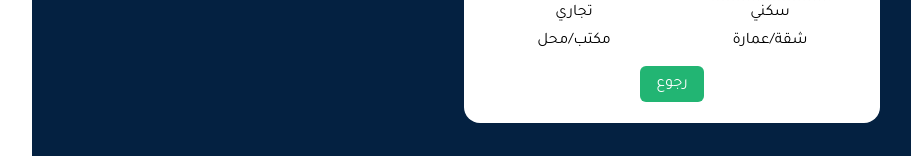
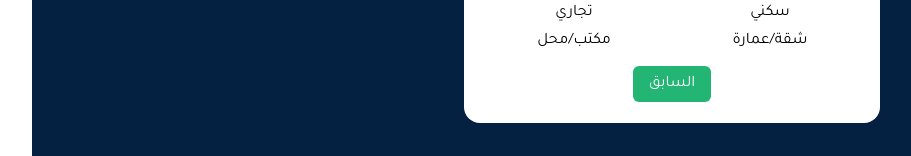
Before and after one commit to AbdullahAbdelmouty/alagd, a Next.js app: page /order in a window 1280 px wide. Both pictures are taken after a click on the button "التالي". Shown: the part 454-610 px from the top of the page, without its empty margins (52-963 px from the left). Built offline with nearby package versions, Linux system fonts and the light colour scheme.

Commit message:
handle buttons

```diff
--- a/components/CommercialComponents/Resid_Owner_Form.tsx
+++ b/components/CommercialComponents/Resid_Owner_Form.tsx
@@ -13,7 +13,7 @@ import Step_Six from "../ResidentialComponents/Form_Steps/Step_Six";
 import Swal from 'sweetalert2'
 import ProgressBar from 'react-bootstrap/ProgressBar';
 
-function Resid_Owner_Form() {
+function Resid_Owner_Form({setBackBtn2,setBackToProperty}:{setBackBtn2:Function,setBackToProperty:Function}) {
   type FormData = {
     owner_id: number
     owner_phone: number
@@ -233,6 +233,9 @@ function Resid_Owner_Form() {
             goTo(4)
           }
             }
+            setBackBtn2(false);
+            currentStepIndex === 0 && setBackToProperty(true);
+            currentStepIndex > 0 && setBackToProperty(false);
   return (
     <>
     {!isLastStep&&<div className="setpsContainer">
@@ -257,8 +260,10 @@ function Resid_Owner_Form() {
     </div>}
     <Form onSubmit={onSubmit}  noValidate validated={validated}  className="p-2">
         {step}
-        {!isLastStep&&<Button variant="primary" className='btnGreen'  type="submit" >{isLastStep ? "ارسال" : "التالي"}</Button>}
-        {(currentStepIndex<5&&currentStepIndex>0)&&<Button variant="primary" className='btnGreen' onClick={back}>رجوع</Button>}
+        <div className="d-flex justify-content-center">
+        {(currentStepIndex<5&&currentStepIndex>0)&&<Button variant="primary" className='btnGreen' onClick={back}>السابق</Button>}
+        {!isLastStep&&<Button variant="primary" className={isFirstStep?"btnPostion":"btnGreen"}  type="submit" >{isLastStep ? "ارسال" : "التالي"}</Button>}
+        </div>
     </Form>
     </>
   )
--- a/components/CommercialComponents/Resid_Tanent_Form.tsx
+++ b/components/CommercialComponents/Resid_Tanent_Form.tsx
@@ -12,8 +12,9 @@ import Step_Five from "./Form_Steps/Step_Five";
 import Step_Six from "../ResidentialComponents/Form_Steps/Step_Six";
 import Swal from 'sweetalert2';
 import ProgressBar from 'react-bootstrap/ProgressBar';
+import { set } from "react-hook-form";
 
-function Resid_Tanent_Form() {
+function Resid_Tanent_Form({setBackBtn2,setBackToProperty}:{setBackBtn2:Function,setBackToProperty:Function}) {
   type FormData = {
     owner_id: number
     owner_phone: number
@@ -235,6 +236,11 @@ function Resid_Tanent_Form() {
             goTo(4)
           }
             }
+            setBackBtn2(false);
+            currentStepIndex === 0 && setBackToProperty(true);
+            currentStepIndex > 0 && setBackToProperty(false);
+
+
   return (
     <>
     {!isLastStep&&<div className="setpsContainer">
@@ -259,8 +265,10 @@ function Resid_Tanent_Form() {
     </div>}
     <Form onSubmit={onSubmit} className="p-2">
         {step}
-        {!isLastStep&&<Button variant="primary" className='btnGreen'  type="submit" >{isLastStep ? "ارسال" : "التالي"}</Button>}
-        {(currentStepIndex<5&&currentStepIndex>0)&&<Button variant="primary" className='btnGreen' onClick={back}>رجوع</Button>}
+        <div className="d-flex justify-content-center">
+        {(currentStepIndex<5&&currentStepIndex>0)&&<Button variant="primary" className='btnGreen' onClick={back}>السابق</Button>}
+        {!isLastStep&&<Button variant="primary" className={isFirstStep?"btnPostion":"btnGreen"}  type="submit" >{isLastStep ? "ارسال" : "التالي"}</Button>}
+        </div>
     </Form>
     </>
   )
--- a/components/Commerical_Form.tsx
+++ b/components/Commerical_Form.tsx
@@ -1,5 +1,5 @@
 import { useMultistepsForm } from "@/useMultiForm";
-import { FormEvent } from 'react';
+import { FormEvent,useState,useEffect } from 'react';
 import {Container ,Button,Row,Col,Card} from 'react-bootstrap';
 import Image from 'next/image';
 import Fork from "./Fork";
@@ -8,9 +8,11 @@ import Tanent from '../public/img/tanent.png'
 import Resid_Owner_Form from "./CommercialComponents/Resid_Owner_Form";
 import Resid_Tanent_Form from "./CommercialComponents/Resid_Tanent_Form";
 
-function Commerical_Form() {
+function Commerical_Form({setBackBtn}: {setBackBtn:Function}) {
+const [backToProperty,setBackToProperty] = useState(false);
     const {next,back,step,steps,currentStepIndex,isFirstStep,isLastStep,goTo,customeBackTwo} = useMultistepsForm([ <div key='0'>
-    <h2 className="text-center p-3 fs-4 fw-bold mb-4">هل أنت المالك أو المستأجر</h2></div>,<Resid_Owner_Form key='1'/>,<Resid_Tanent_Form key="3"/>]);
+    <h2 className="text-center p-3 fs-4 fw-bold mb-4">هل أنت المالك أو المستأجر</h2></div>,<Resid_Owner_Form setBackBtn2={setBackBtn}  setBackToProperty={setBackToProperty}  key='1'/>,<Resid_Tanent_Form setBackBtn2={setBackBtn}  setBackToProperty={setBackToProperty}   key="3"/>]);
+                useEffect(() => {setBackBtn(true);}, [isFirstStep]);
 return (
 <>
     {step}
@@ -41,8 +43,8 @@ return (
 </Row>
 </>}
     <div className=" d-flex justify-content-center">
-    {!isFirstStep && <Button type="button" variant="primary" className='btnGreen' onClick={customeBackTwo}>
-        الرجوع لتحديد الملكية
+    {(!isFirstStep && backToProperty)&&<Button type="button" variant="primary" className='btnPostion2' onClick={customeBackTwo}>
+        السابق
     </Button>}
     </div>
 </>
--- a/components/ResidentialComponents/Resid_Owner_Form.tsx
+++ b/components/ResidentialComponents/Resid_Owner_Form.tsx
@@ -14,7 +14,7 @@ import Step_Six from "./Form_Steps/Step_Six";
 import Swal from 'sweetalert2'
 import withReactContent from 'sweetalert2-react-content'
 import ProgressBar from 'react-bootstrap/ProgressBar';
-function Resid_Owner_Form() {
+function Resid_Owner_Form({setBackBtn2,setBackToProperty}:{setBackBtn2:Function,setBackToProperty:Function}) {
   type FormData = {
     owner_id: number
     owner_phone: number
@@ -220,6 +220,10 @@ function Resid_Owner_Form() {
           goTo(4)
         }
           }
+
+          setBackBtn2(false);
+          currentStepIndex === 0 && setBackToProperty(true);
+          currentStepIndex > 0 && setBackToProperty(false);
   return (
     <>
     {!isLastStep&&<div className="setpsContainer">
@@ -244,8 +248,10 @@ function Resid_Owner_Form() {
     </div>}
     <Form onSubmit={onSubmit} noValidate validated={validated}  className="p-2 form">
         {step}
-        {!isLastStep&&<Button variant="primary" className='btnGreen'  type="submit" >{isLastStep ? "ارسال" : "التالي"}</Button>}
-        {(currentStepIndex<5&&currentStepIndex>0)&&<Button variant="primary" className='btnGreen' onClick={back}>رجوع</Button>}
+        <div className="d-flex justify-content-center">
+        {(currentStepIndex<5&&currentStepIndex>0)&&<Button variant="primary" className='btnGreen' onClick={back}>السابق</Button>}
+        {!isLastStep&&<Button variant="primary" className={isFirstStep?"btnPostion":"btnGreen"}  type="submit" >{isLastStep ? "ارسال" : "التالي"}</Button>}
+        </div>
     </Form>
     </>
 
--- a/components/ResidentialComponents/Resid_Tanent_Form.tsx
+++ b/components/ResidentialComponents/Resid_Tanent_Form.tsx
@@ -12,7 +12,7 @@ import Step_Three from "./Form_Steps/Step_Three";
 import Step_Four from "./Form_Steps/Step_Four";
 import Step_Five from "./Form_Steps/Step_Five";
 import Step_Six from "./Form_Steps/Step_Six";
-function Resid_Tanent_Form() {
+function Resid_Tanent_Form({setBackBtn2,setBackToProperty}:{setBackBtn2:Function,setBackToProperty:Function}) {
   type FormData = {
     owner_id: number
     owner_phone: number
@@ -213,6 +213,10 @@ function Resid_Tanent_Form() {
           }
             }
 
+            setBackBtn2(true);
+            currentStepIndex === 0 && setBackBtn2(false);
+            currentStepIndex > 0 && setBackBtn2(true);
+
   return (
     <>
     {!isLastStep&&<div className="setpsContainer">
@@ -237,8 +241,11 @@ function Resid_Tanent_Form() {
     </div>}
     <Form onSubmit={onSubmit}  noValidate validated={validated}  className="p-2">
         {step}
-        {!isLastStep&&<Button variant="primary" className='btnGreen'  type="submit" >{isLastStep ? "ارسال" : "التالي"}</Button>}
-        {(currentStepIndex<5&&currentStepIndex>0)&&<Button variant="primary" className='btnGreen' onClick={back}>رجوع</Button>}
+        <div className="d-flex justify-content-center">
+        {(currentStepIndex<5&&currentStepIndex>0)&&<Button variant="primary" className='btnGreen' onClick={back}>السابق</Button>}
+        {!isLastStep&&<Button variant="primary" className={isFirstStep?"btnPostion":"btnGreen"} type="submit" >{isLastStep ? "ارسال" : "التالي"}</Button>}
+        </div>
+
     </Form>
     </>
   )
--- a/components/ResidentialForm.tsx
+++ b/components/ResidentialForm.tsx
@@ -1,5 +1,5 @@
 import { useMultistepsForm } from "@/useMultiForm";
-import { FormEvent } from 'react';
+import { FormEvent ,use,useEffect,useState} from 'react';
 import {Container ,Button,Row,Col,Card} from 'react-bootstrap';
 import Image from 'next/image';
 import Fork from "./Fork";
@@ -9,9 +9,14 @@ import Resid_Owner_Form from "./ResidentialComponents/Resid_Owner_Form";
 import Resid_Tanent_Form from "./ResidentialComponents/Resid_Tanent_Form";
 
 
-function ResidentialForm() {
+function ResidentialForm({setBackBtn}: {setBackBtn:Function}) {
+    // setBackBtn(true);
+const [backToProperty,setBackToProperty] = useState(true);
+// console.log(backToProperty);
+
     const {next,back,step,steps,currentStepIndex,isFirstStep,isLastStep,goTo,customeBackTwo} = useMultistepsForm([ <div key='0'>
-        <h2 className="text-center p-3 fs-4 fw-bold mb-4">هل أنت المالك أو المستأجر</h2></div>,<Resid_Owner_Form key='1'/>,<Resid_Tanent_Form key="3"/>]);
+        <h2 className="text-center p-3 fs-4 fw-bold mb-4">هل أنت المالك أو المستأجر</h2></div>,<Resid_Owner_Form setBackBtn2={setBackBtn} setBackToProperty={setBackToProperty}  key='1'/>,<Resid_Tanent_Form setBackBtn2={setBackBtn} setBackToProperty={setBackToProperty} key="3"/>]);
+            useEffect(() => {setBackBtn(true);}, [isFirstStep]);
 return (
     <>
         {step}
@@ -42,8 +47,8 @@ return (
     </Row>
     </>}
         <div className=" d-flex justify-content-center">
-        {!isFirstStep && <Button type="button" variant="primary" className='btnGreen' onClick={customeBackTwo}>
-            الرجوع لتحديد الملكية
+        {(!isFirstStep && backToProperty) && <Button type="button" variant="primary" className='btnPostion2' onClick={customeBackTwo}>
+            السابق
         </Button>}
         </div>
     </>
--- a/src/app/globals.css
+++ b/src/app/globals.css
@@ -142,7 +142,22 @@ a {
   border: 0 !important;
   margin: 5px;
 }
-
+.btnPostion{
+  position: relative !important;
+  bottom: 0;
+  right: 50px;
+  background-color: #22b573 !important;
+  border: 0 !important;
+  margin: 5px;
+}
+.btnPostion2{
+  position: relative !important;
+  top: -54px;
+  left: 40px;
+  background-color: #22b573 !important;
+  border: 0 !important;
+  margin: 5px;
+}
 .btnGreenSteps{
   background-color: #22b573 !important;
   border: 0 !important;
--- a/src/app/order/page.tsx
+++ b/src/app/order/page.tsx
@@ -1,7 +1,7 @@
 "use client"
 import {Container ,Button,Row,Col} from 'react-bootstrap';
 import {useMultistepsForm} from '../../useMultiForm'
-import { FormEvent } from 'react';
+import { FormEvent ,useState} from 'react';
 import Notes from '../../../components/Notes';
 import { Card } from "react-bootstrap"
 import Fork from '../../../components/Fork';
@@ -11,9 +11,11 @@ import Commercial from '../../../public/img/commercial_contract.png'
 import ResidentialForm from '../../../components/ResidentialForm';
 import Commerical_Form from '../../../components/Commerical_Form';
 
+function Order() {
 
-function Order() {
-  const {next,back,step,steps,currentStepIndex,isFirstStep,isLastStep,goTo,customeBack} = useMultistepsForm([<Notes key="0"/>,<Fork  key="1"/>,<ResidentialForm key='2'/>,<Commerical_Form key={3}/>]);
+  const [backBtn,setBackBtn] = useState(true);
+
+  const {next,back,step,steps,currentStepIndex,isFirstStep,isLastStep,goTo,customeBack} = useMultistepsForm([<Notes key="0"/>,<Fork  key="1"/>,<ResidentialForm setBackBtn={setBackBtn} key='2'/>,<Commerical_Form setBackBtn={setBackBtn} key={3}/>]);
   return (
 <>
     <Container fluid className='d-flex justify-content-center align-items-center orderPage' >
@@ -52,7 +54,7 @@ function Order() {
       </Card.Body>
       <Card.Body className='d-flex justify-content-center align-items-center p-0'>
       {isFirstStep&&<Button variant="primary" className='btnGreen' onClick={next}>التالي</Button>}
-        {!isFirstStep&&<Button variant="primary" className='btnGreen ps-3 pe-3' onClick={customeBack}>{currentStepIndex>1? "الرجوع لتحديد العقار":"رجوع"}</Button>}
+        {(!isFirstStep && backBtn)&&<Button variant="primary" className='btnGreen ps-3 pe-3' onClick={customeBack}>{"السابق"}</Button>}
       </Card.Body>
     </Card>
     </Container>
```
